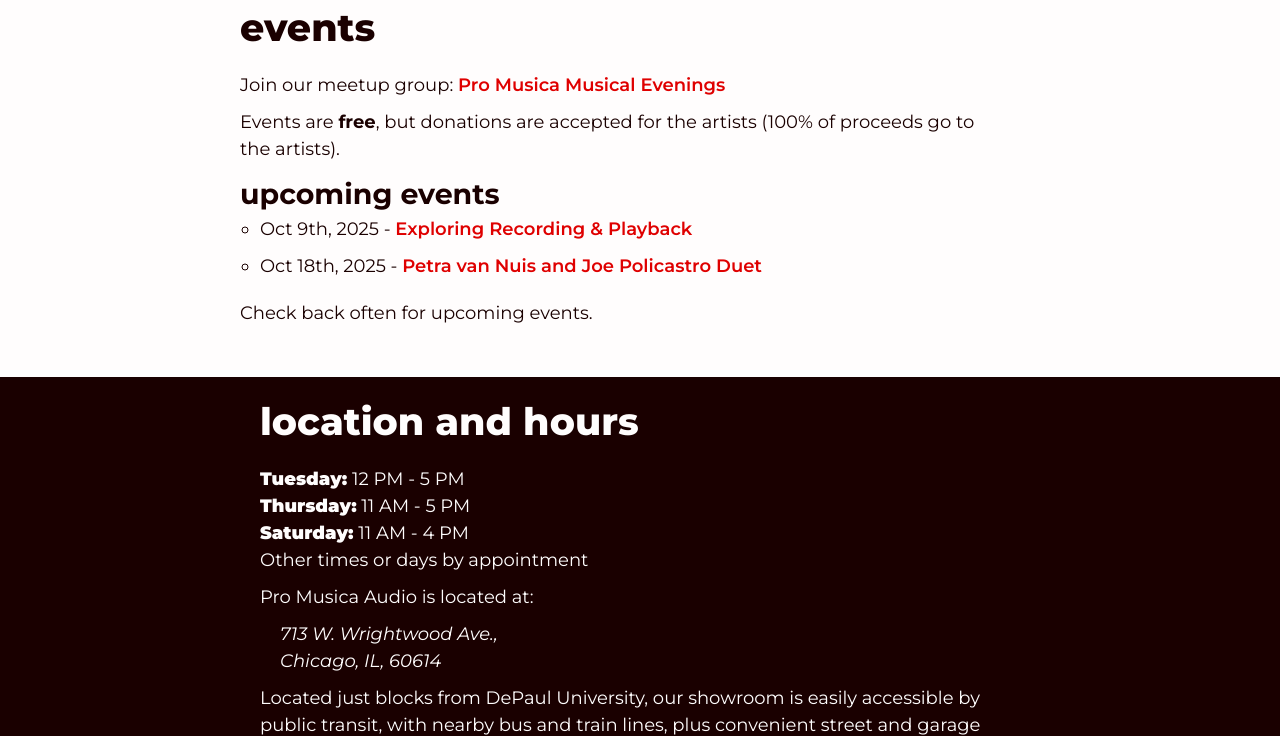
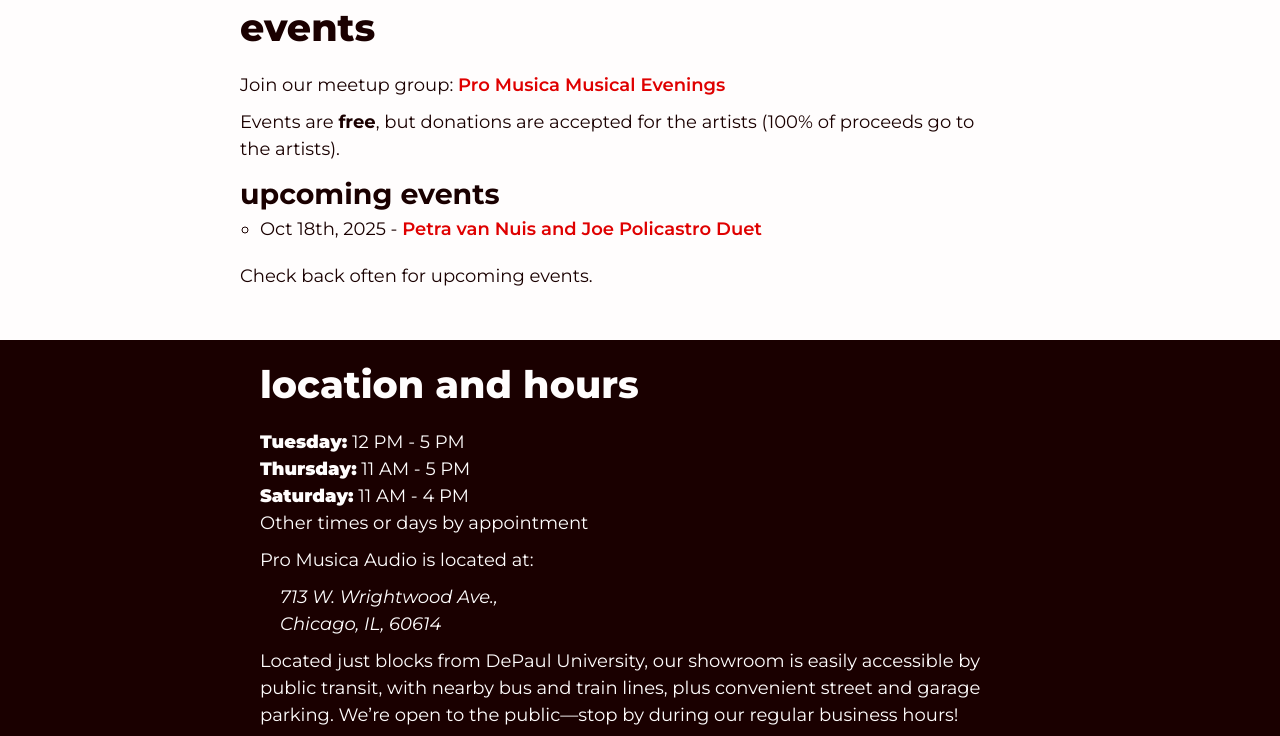
Before and after one commit to internetErik/promusica-site, a plain HTML site: page index.html in a window 1280 px wide. Shown: the part 3390-4126 px from the top of the page. Drawn offline with Linux system fonts and the light colour scheme.

Commit message:
removing event from calendar

```diff
--- a/index.html
+++ b/index.html
@@ -188,7 +188,6 @@
 
         <h3>upcoming events</h3>
         <ol class="ml20 mb20" style="list-style: circle">
-          <li>Oct 9th, 2025 - <a href="https://www.meetup.com/pro-musica-musical-evenings/events/311218653/?utm_medium=referral&utm_campaign=share-btn_savedevents_share_modal&utm_source=link&utm_version=v2" target="_blank" rel="noopener noreferrer">Exploring Recording & Playback</a></li>
           <li>Oct 18th, 2025 - <a href="https://www.meetup.com/pro-musica-musical-evenings/events/311279098/?utm_medium=referral&utm_campaign=share-btn_savedevents_share_modal&utm_source=link&utm_version=v2" target="_blank" rel="noopener noreferrer">Petra van Nuis and Joe Policastro Duet</a></li>
         </ol>
         <p>Check back often for upcoming events.</p>
```
